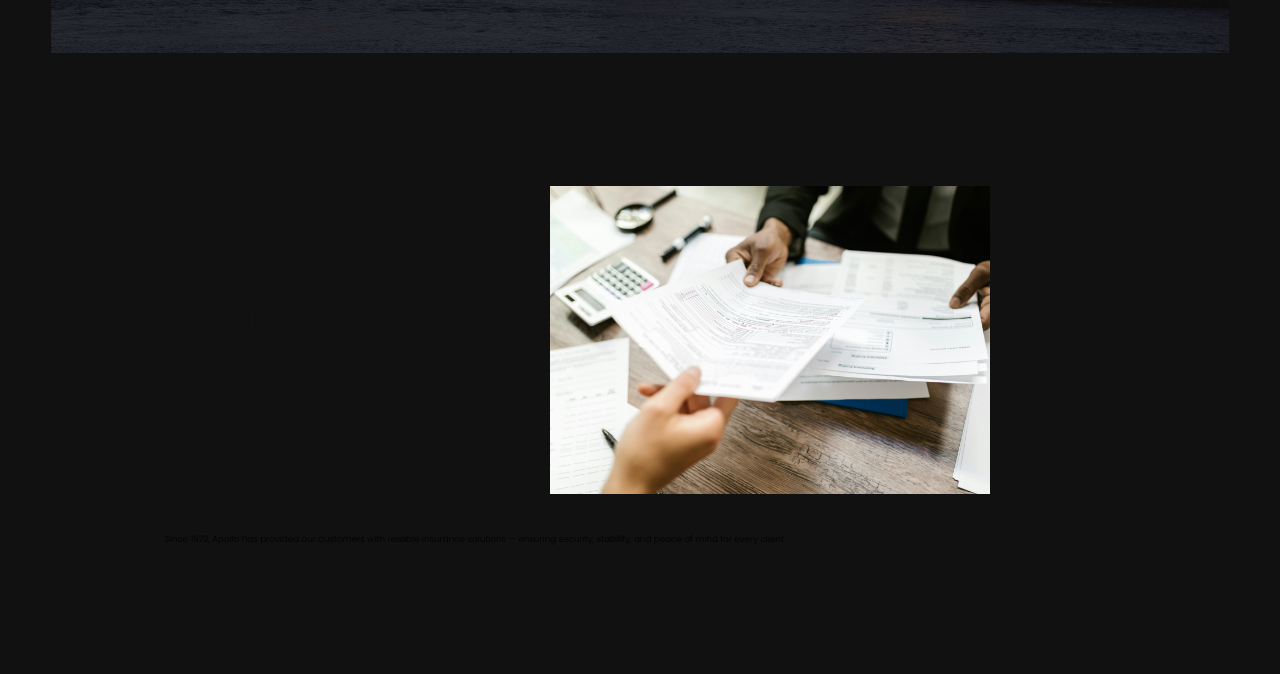
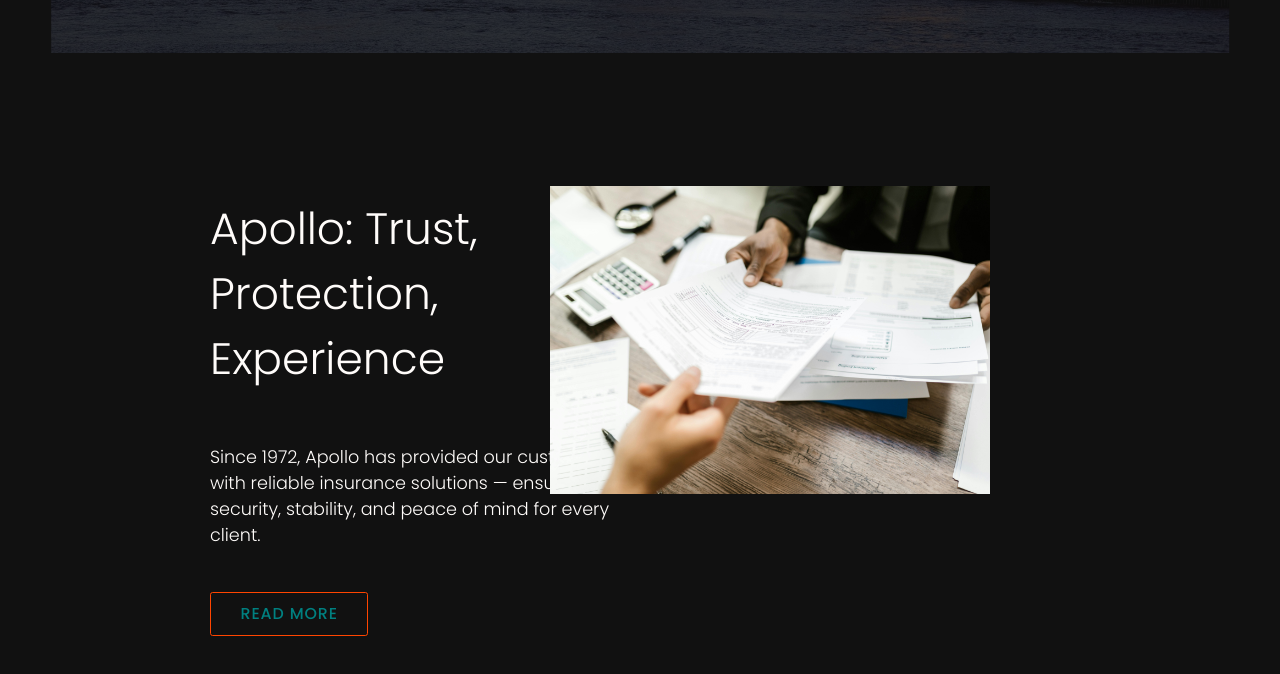
Before and after one commit to Nimira43/Bootstrap-5---Sass-Template, a plain HTML site: page index.html in a window 1280 px wide. Shown: the part 604-1278 px from the top of the page. Drawn offline with Linux system fonts and the light colour scheme.

Commit message:
about button mark up and styles. Changed h1 and p colour.

```diff
--- a/css/styles.css
+++ b/css/styles.css
@@ -295,18 +295,37 @@
 
 .about-left h1 {
   font-size: 5rem;
-  color: var(--dark);
+  color: var(--light);
   width: 50rem;
   margin-bottom: 6rem;
 }
 
-.aboout-left p {
+.about-left p {
   font-size: 2rem;
-  color: var(--dark);
+  color: var(--light);
   width: 50rem;
   margin-bottom: 5rem;
 }
 
+.about-left button {
+  width: 18rem;
+  height: 5rem;
+  background-color: transparent;
+  border: 0.2rem solid var(--main);
+  border-radius: 0.3rem;
+  color: var(--support);
+  font-size: 1.8rem;
+  font-weight: 500;
+  text-transform: uppercase;
+  letter-spacing: 0.1rem;
+  cursor: pointer;
+  transition: all 0.4s ease-in;
+}
+
+.about-left button:hover {
+  color: var(--main);
+  border-color: var(--support);
+}
 .about-img-wrapper {
   width: 50rem;
   height: 35rem;
@@ -320,6 +339,8 @@
   height: 100%;
   object-fit: cover;
 }
+
+
 
 @media(max-width: 1700px) {
   .banner {
--- a/index.html
+++ b/index.html
@@ -57,6 +57,7 @@
         <h1>Apollo: Trust, Protection, Experience</h1>
         <p>Since 1972, Apollo has provided our customers with reliable insurance solutions — ensuring security, stability, and peace of mind
         for every client.</p>
+        <button>Read More</button>
       </div>
       <div class="about-right">
         <div class="frame"></div>
```
